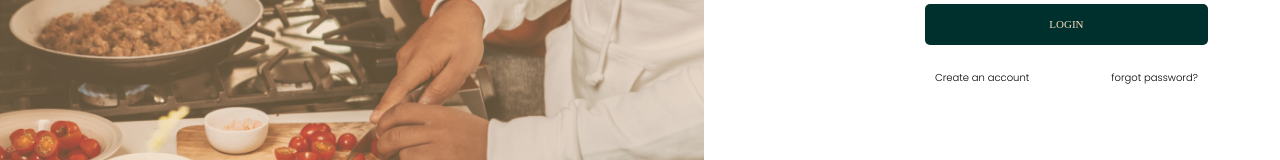
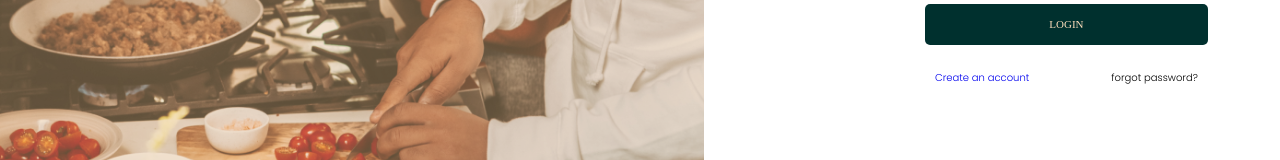
Before and after one commit to favor-I/food-app-capstone, a React (Create React App) app: page /login in a window 1280 px wide. Shown: the part 411-571 px from the top of the page. Built offline with nearby package versions, Linux system fonts and the light colour scheme.

Commit message:
deployment for render error in section two. Added link to create account button on login page

```diff
--- a/src/components/Home/SectionTwo/SectionTwo.js
+++ b/src/components/Home/SectionTwo/SectionTwo.js
@@ -20,8 +20,8 @@ const SectionTwo = () => {
         </div>
         <div className='meal-display-container'>
           {
-            menuCardsXAttrb && menuCardsXAttrb?.map((item, index) => (
-              <div className='meal-display-card'>
+            menuCardsXAttrb && menuCardsXAttrb?.map((item) => (
+              <div key={item.menuName} className='meal-display-card'>
                 <MenuImageSection mealImage={item.menuImage} mealImageAlt={item.menuImageAlt} mealName={item.menuName} mealDescription={item.menuDescription} />
               </div>
             ))
--- a/src/components/Login/LoginFormComponent.js
+++ b/src/components/Login/LoginFormComponent.js
@@ -1,4 +1,5 @@
 import React from 'react'
+import { Link } from 'react-router-dom'
 import LoginRegBtn from '../Template/LoginRegBtn/LoginRegBtn'
 
 const LoginFormComponent = () => {
@@ -9,7 +10,7 @@ const LoginFormComponent = () => {
       <input type={'password'} placeholder='Your Password'></input>
       <LoginRegBtn btnText='Login' />
       <div className='login-create-acct-forgot-pass-div'>
-        <p>Create an account</p>
+        <p><Link to={'/sign-up'}>Create an account</Link></p>
         <p>forgot password?</p>
       </div>
 
--- a/src/css/login.css
+++ b/src/css/login.css
@@ -44,9 +44,11 @@
 }
 .login-create-acct-forgot-pass-div {
     display: flex;
-    /* width: 10em; */
+    font-size: 10px;
     margin-top: 2.5em;
     padding: 0em 5.5em;
     justify-content: space-between;
-    font-size: 10px;
 }
+.login-create-acct-forgot-pass-div a {
+    text-decoration: none;
+}
```
